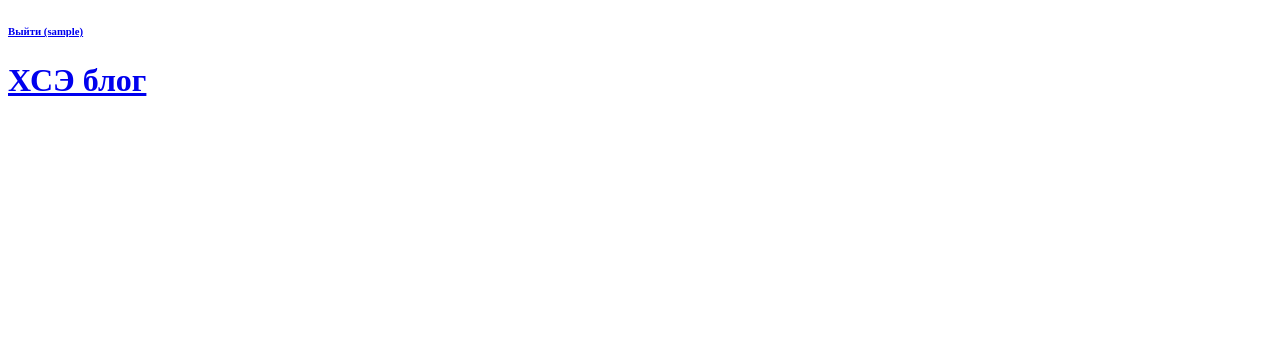
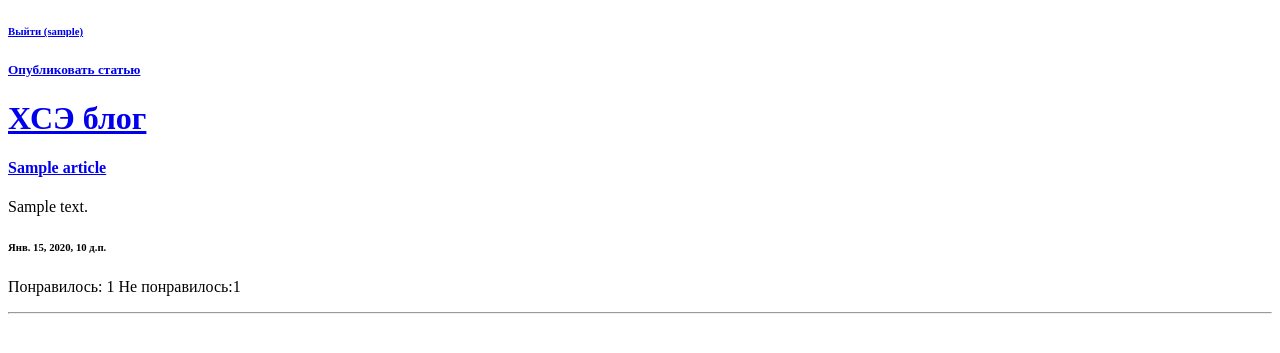
Before and after one commit to anykuzya/HseBlog, a Django app: page / in a window 1280 px wide. Shown: the top 353 px of the page. Run offline with Django 3.2, Linux system fonts and the light colour scheme; a user stored in the database is signed in; tables that the repository leaves empty hold one stand-in row (values such as "Sample post").

Commit message:
adding comments

```diff
--- a/common_blog/models.py
+++ b/common_blog/models.py
@@ -1,5 +1,6 @@
+# -*- coding: utf-8 -*-
 from __future__ import unicode_literals
-
+from django.utils import timezone
 from django.db import models
 from django.contrib import auth
 # Create your models here.
@@ -9,9 +10,9 @@ class Article(models.Model):
     class Meta():
         db_table = 'article'
 
-    article_title = models.CharField(max_length=200)
-    article_body = models.TextField()
-    article_date = models.DateTimeField()
+    article_title = models.CharField(max_length=200, verbose_name='Название статьи')
+    article_body = models.TextField(verbose_name='Текст статьи')
+    article_date = models.DateTimeField(default=timezone.now())
     article_likes = models.IntegerField(default=0)
     article_dislikes = models.IntegerField(default=0)
 #
@@ -30,8 +31,9 @@ class Comment(models.Model):
     class Meta():
         db_table = 'comment'
 
-    comment_body = models.TextField()
+    comment_body = models.TextField(verbose_name='Текст комментария')
     comment_article = models.ForeignKey(Article)
+    comment_date = models.DateTimeField(default=timezone.now())
     comment_author = models.ForeignKey(auth.models.User)
 
 
@@ -42,5 +44,5 @@ class UserArticle(models.Model):
 
     user = models.ForeignKey(auth.models.User)
     article = models.ForeignKey(Article)
-    role = models.IntegerField()  #like in POSIX API : can read = 4(always), can edit = 2, author 1
-    vote = models.IntegerField(default=0)  #+1; -1; not voted -- 0
+    role = models.IntegerField()  # like in POSIX API : can read = 4(always), can edit = 2, author 1
+    vote = models.IntegerField(default=0)  # +1; -1; not voted -- 0
--- a/common_blog/urls.py
+++ b/common_blog/urls.py
@@ -3,12 +3,17 @@ from . import views
 
 urlpatterns = [
 
-  url(r'^$', views.articles),
   url(r'articles/(?P<article_id>\d+)/$', views.article),
 
-
+  url(r'^articles/like/(?P<article_id>\d+)/$', views.like),
+  url(r'^articles/dislike/(?P<article_id>\d+)/$', views.dislike),
+  url(r'^articles/addcomment/(?P<article_id>\d+)/$', views.addcomment),
+  url(r'^addarticle/$', views.addarticle),
+  url(r'^newarticle/$', views.newarticle),
   url(r'^login/$', views.login),
   url(r'^logout/$', views.logout),
   url(r'^register/$', views.register),
 
+  url(r'^$', views.articles),
+
 ]
--- a/common_blog/views.py
+++ b/common_blog/views.py
@@ -3,11 +3,11 @@ from django.shortcuts import render_to_response, redirect
 from django.http.response import HttpResponse
 from django.template.loader import get_template
 from django.template import Context
-from common_blog.models import Article, Comment
+from common_blog.models import Article, Comment, UserArticle
 from django.contrib import auth
 from django.contrib.auth.forms import UserCreationForm
 from django.template.context_processors import csrf
-
+from .forms import CommentForm, ArticleForm
 
 def login(request):
     args = {}
@@ -52,15 +52,54 @@ def register(request):
 def articles(request):
     args = {}
     args.update(csrf(request))
-    args['article'] = Article.objects.all
+    args['articles'] = Article.objects.all()
     args['username'] = auth.get_user(request).username
     return render_to_response('articles.html', args)
 
 
 def article(request, article_id):
+    comment_form = CommentForm
     args = {}
     args.update(csrf(request))
+  #  user_article = UserArticle.objects.get(article=article_id)
+  #  args['author'] = UserArticle.objects.get(user=user_article.id)
     args['article'] = Article.objects.get(id=article_id)
-    args['comments'] = Comment.objects.filter(comments_article_id=article_id)
+    args['comments'] = Comment.objects.filter(comment_article=article_id)
     args['username'] = auth.get_user(request).username
+    args['form'] = comment_form
     return render_to_response('article.html', args)
+
+
+# TODO: like, dislike, addarticle
+
+
+def like(request, article_id):
+    pass
+
+
+def dislike(request, article_id):
+    pass
+
+
+def addarticle(request):
+    form = ArticleForm(request.POST)
+    return redirect('/')
+
+
+def newarticle(request):
+    article_form = ArticleForm
+    args = {}
+    args.update(csrf(request))
+    args['username'] = auth.get_user(request).username
+    args['form'] = article_form
+    return render_to_response('add_article.html', args)
+
+
+def addcomment(request, article_id):
+    form = CommentForm(request.POST)
+    if form.is_valid():
+        comment = form.save(commit=False)
+        comment.comment_article = Article.objects.get(id=article_id)
+        comment.comment_author = auth.get_user(request)
+        form.save()
+    return redirect('/articles/%s/' % article_id)
--- a/templates/articles.html
+++ b/templates/articles.html
@@ -7,7 +7,7 @@
     <p>
     <h6>{{ article.article_date }}</h6>
         Понравилось: {{ article.article_likes }}
-         Не понравилось:{{ article.article_dislikes }}
+        Не понравилось:{{ article.article_dislikes }}
     </p>
     <hr>
 {% endfor %}
--- a/templates/base.html
+++ b/templates/base.html
@@ -9,6 +9,7 @@
 <p>
        {% if username %}
            <h6><a href="/logout/">Выйти ({{ username }})</a></h6>
+           <h5><a href="/newarticle">Опубликовать статью</a> </h5>
        {% else %}
            <h6><a href="/login/">Войти</a></h6>
        {% endif %}
```
Also changed, not shown: common_blog/forms.py (added, +16 -0 lines), templates/add_article.html (added, +15 -0 lines), templates/article.html (+10 -3 lines).
